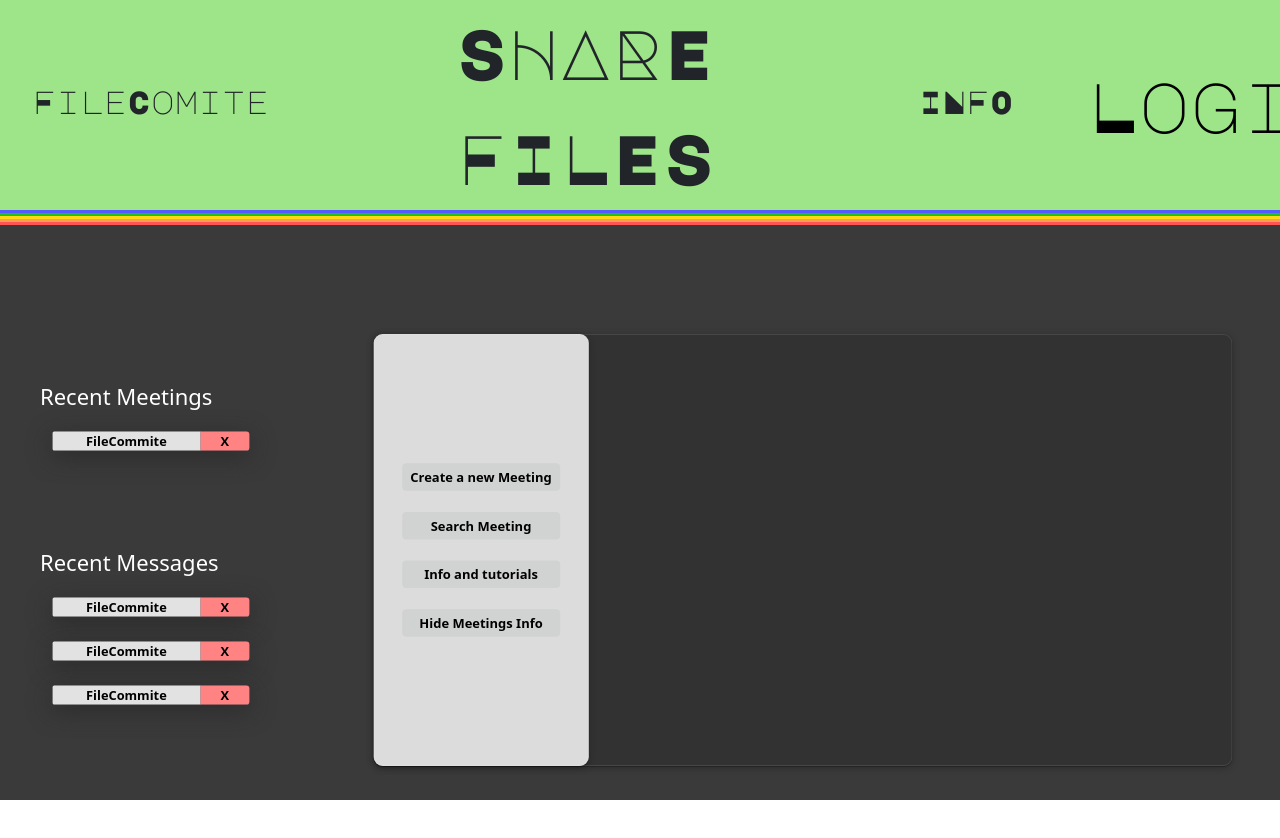
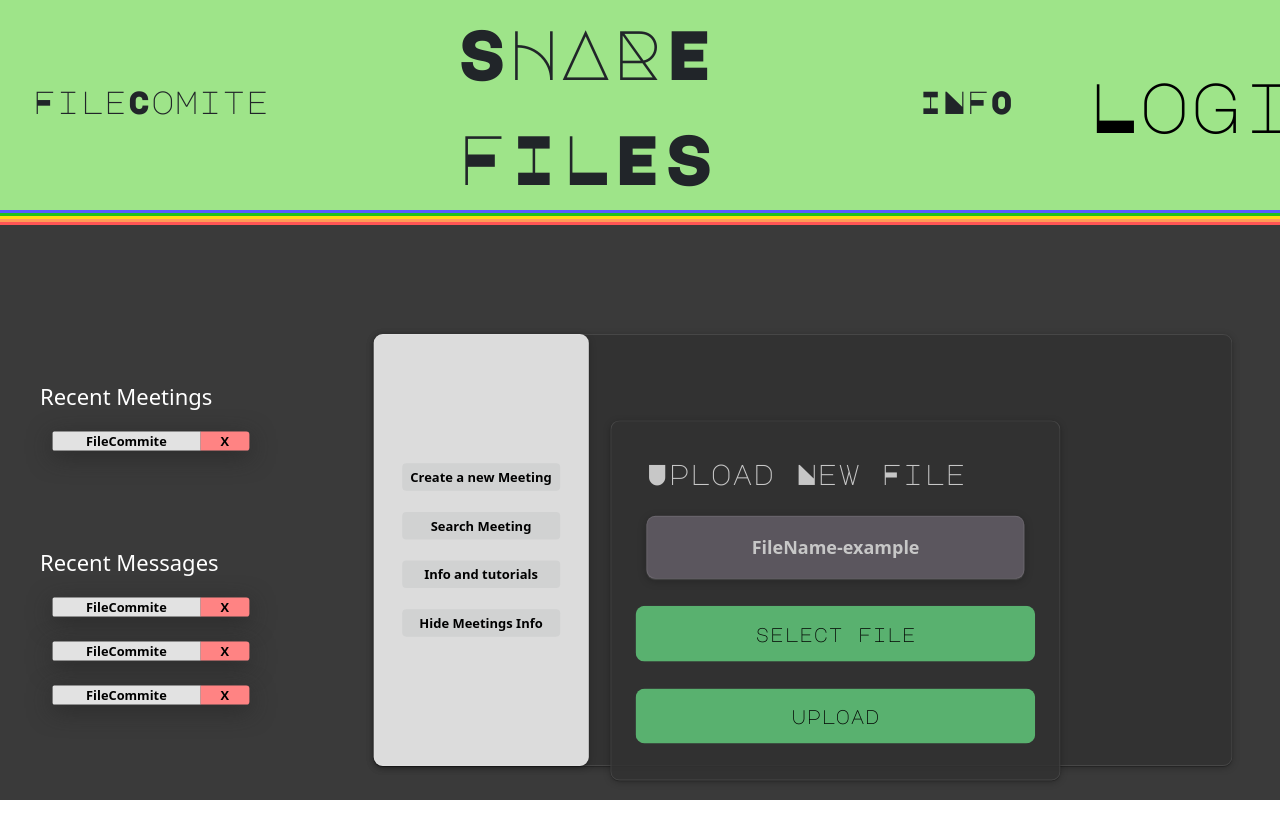
Before and after one commit to Jesuscy/UpgradeFinal2024, a React (Vite) app in the folder Frontend/FileComite/: page / in a window 1280 px wide. Shown: the top 838 px of the page. Built offline with nearby package versions, Linux system fonts and the light colour scheme; a web font is replaced by a local one.

Commit message:
Mod UploadFile Style | FileRowsStyles.css

```diff
--- a/Frontend/FileComite/src/assets/components/Home.jsx
+++ b/Frontend/FileComite/src/assets/components/Home.jsx
@@ -100,7 +100,7 @@ export const Home = () => {
                 </div>
               </div>
               <div className="col-md-9 col-sm-12 col-xs-12">
-                {renderComponent()}
+                {<UploadFile/>}
               </div>
             </div>
           </div>
--- a/Frontend/FileComite/src/styles/FileRowStyles.css
+++ b/Frontend/FileComite/src/styles/FileRowStyles.css
@@ -101,8 +101,9 @@
   cursor: pointer;
   text-align: center;
   padding: 20px;
-  margin-top: 10px;
+  margin-top: 20px;
   font-family: 'Baloo 2 Variable', system-ui;
+  font-weight: 800;
   font-size: 20px;
   min-width: 60%;
   border-radius: 10px;
```
